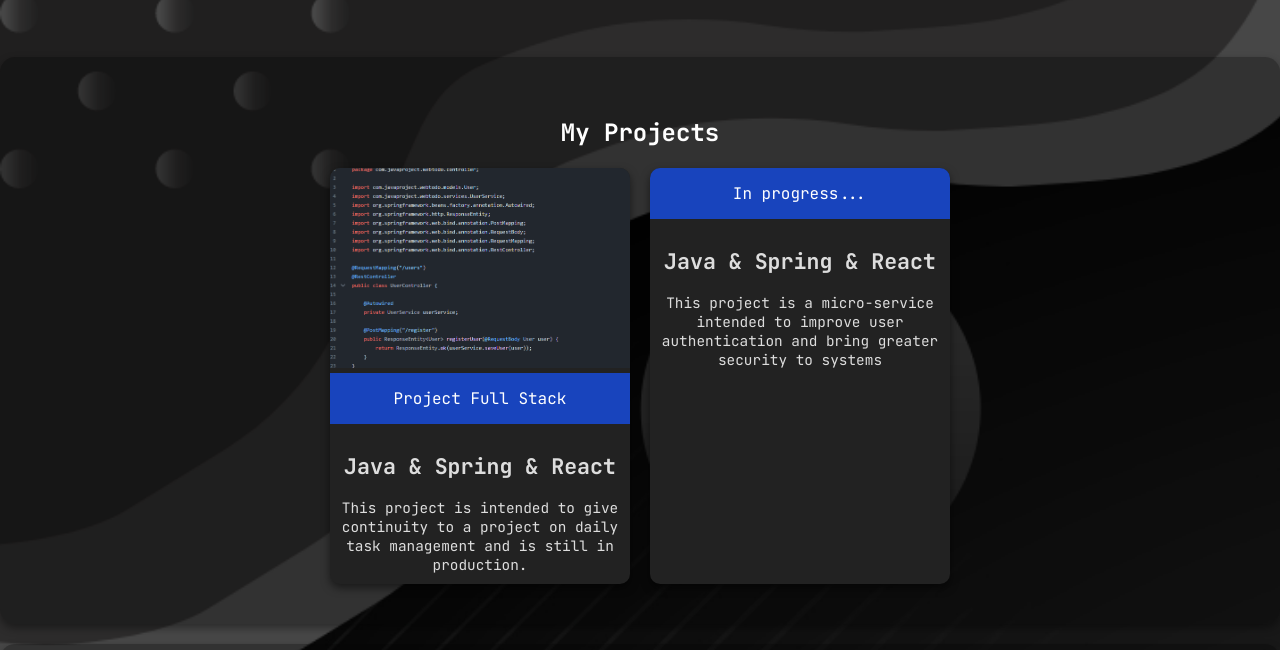
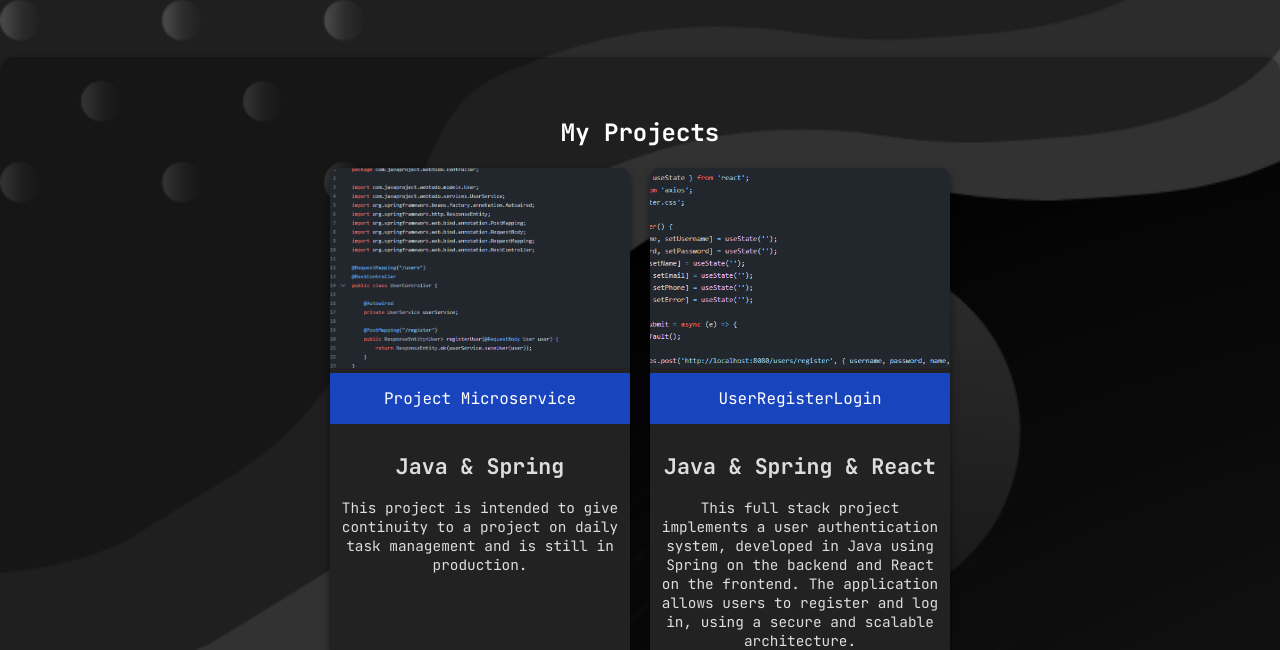
Before and after one commit to Th1ago23/website, a plain HTML site: page index.html in a window 1280 px wide. Shown: the part 162-812 px from the top of the page. Drawn offline with Linux system fonts and the light colour scheme.

Commit message:
Add files via upload

```diff
--- a/index.html
+++ b/index.html
@@ -4,6 +4,7 @@
     <meta charset="UTF-8">
     <meta name="viewport" content="width=device-width, initial-scale=1.0">
     <title>Portfólio Thiago Peixoto</title>
+    <link rel="icon" href="favicon.ico" type="image/x-icon">
     <link href="https://fonts.googleapis.com/css2?family=JetBrains+Mono:wght@400;700&display=swap" rel="stylesheet">
     <style>
         body {
@@ -219,13 +220,13 @@
         <div class="projects">
             <div class="project">
                 <img src="projeto1.png" alt="Projeto 1">
-                <a href="link-do-projeto-1">Project Full Stack</a>
-                <div class="project-description"><h1>Java & Spring & React</h1>This project is intended to give continuity to a project on daily task management and is still in production.</div>
+                <a href="https://github.com/Th1ago23/WebToDo">Project Microservice</a>
+                <div class="project-description"><h1>Java & Spring</h1>This project is intended to give continuity to a project on daily task management and is still in production.</div>
             </div>
             <div class="project">
-                <!--<img src="projeto2.jpg" alt="Projeto 2">-->
-                <a href="link-do-projeto-2">In progress...</a>
-                <div class="project-description"><h1>Java & Spring & React</h1>This project is a micro-service intended to improve user authentication and bring greater security to systems</div>
+                <img src="projeto2.png" alt="Projeto 2">
+                <a href="https://github.com/Th1ago23/UserLoginRegister">UserRegisterLogin</a>
+                <div class="project-description"><h1>Java & Spring & React</h1>This full stack project implements a user authentication system, developed in Java using Spring on the backend and React on the frontend. The application allows users to register and log in, using a secure and scalable architecture.</div>
             </div>
         </div>
     </section>
```
Also changed, not shown: image/android-chrome-192x192.png (added), image/android-chrome-512x512.png (added), image/apple-touch-icon.png (added), image/favicon-16x16.png (added), image/favicon-32x32.png (added), image/favicon.ico (added), image/site.webmanifest (added), projeto2.png (added).
